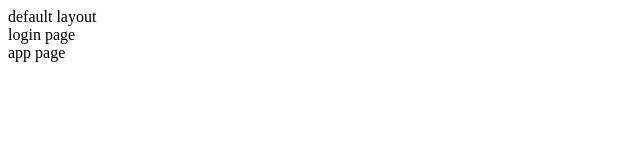
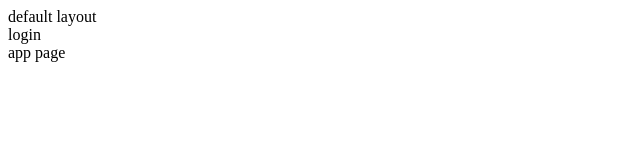
Before and after one commit to kaka12138/learning-of-nuxt3, a Nuxt app in the folder code/learning-nuxt-pro/: page /login in a window 1280 px wide. Shown: the top 160 px of the page, without its empty margins (0-640 px from the left). Built offline with nearby package versions, Linux system fonts and the light colour scheme.

Commit message:
feat: overview of deployment

```diff
--- a/code/learning-nuxt-pro/pages/login.vue
+++ b/code/learning-nuxt-pro/pages/login.vue
@@ -1,15 +1,16 @@
 <template>
-    <div>login page</div>
+    <div>login</div>
 </template>
 
 <script setup lang="ts">
 const event = useRequestEvent()
 definePageMeta({
     validate: async(route) => {
-        return createError({
-            statusCode: 403,
-            statusMessage: "You are not authorized to access this page."
-        })
+        return true
+        // return createError({
+        //     statusCode: 403,
+        //     statusMessage: "You are not authorized to access this page."
+        // })
     }
 })
 </script>
```
Also changed, not shown: 1 other file (tests, documents, lock files or other folders).
